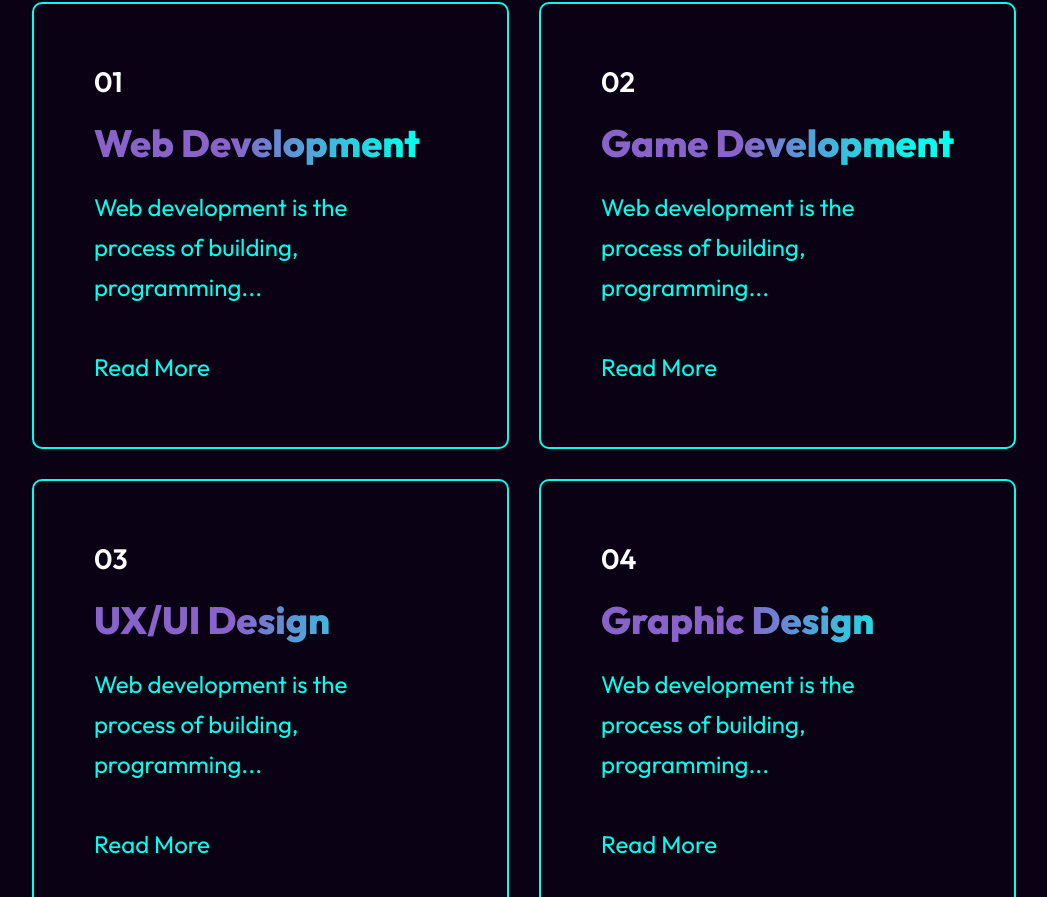
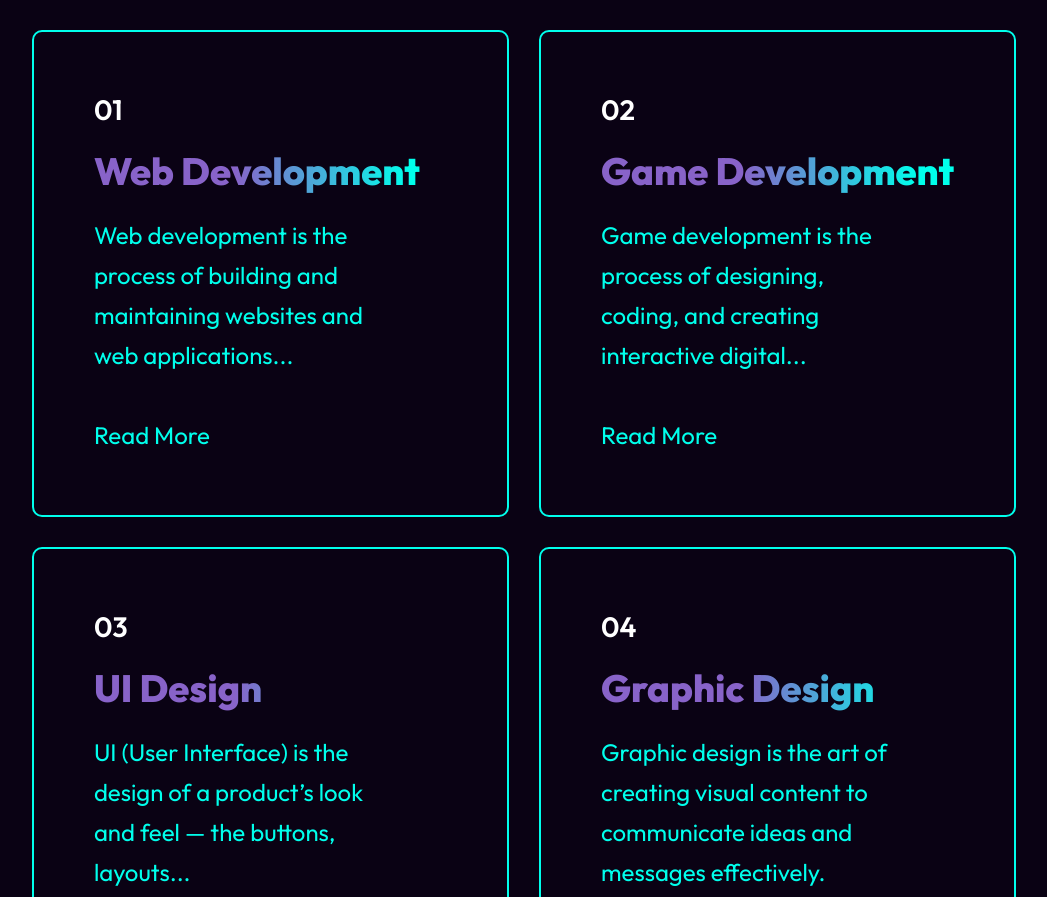
Before and after one commit to NAVS0/navs.dev-portfolio, a React (Vite) app: page / in a window 1280 px wide. Shown: the part 1903-2800 px from the top of the page, without its empty margins (116-1163 px from the left). Built offline with nearby package versions, Linux system fonts and the light colour scheme.

Commit message:
AUG. 30, 2025 commit

```diff
--- a/src/Components/Hero.css
+++ b/src/Components/Hero.css
@@ -1,5 +1,5 @@
 .hero {
-  padding: 2% 6% 10% 6%;
+  padding: 4% 6% 10% 6%;
   display: flex;
   align-items: center;
   justify-content: space-between;
--- a/src/assets/services_data.js
+++ b/src/assets/services_data.js
@@ -2,22 +2,22 @@ const Services_Data = [
     {
         s_no:"01",
         s_name:"Web Development",
-        s_desc:"Web development is the process of building, programming..."
+        s_desc:"Web development is the process of building and maintaining websites and web applications..."
     },
     {
         s_no:"02",
         s_name:"Game Development",
-        s_desc:"Web development is the process of building, programming..."
+        s_desc:"Game development is the process of designing, coding, and creating interactive digital..."
     },
     {
         s_no:"03",
-        s_name:"UX/UI Design",
-        s_desc:"Web development is the process of building, programming..."
+        s_name:"UI Design",
+        s_desc:"UI (User Interface) is the design of a product’s look and feel — the buttons, layouts..."
     },
     {
         s_no:"04",
         s_name:"Graphic Design",
-        s_desc:"Web development is the process of building, programming..."
+        s_desc:"Graphic design is the art of creating visual content to communicate ideas and messages effectively."
     },
 ]
 
```
